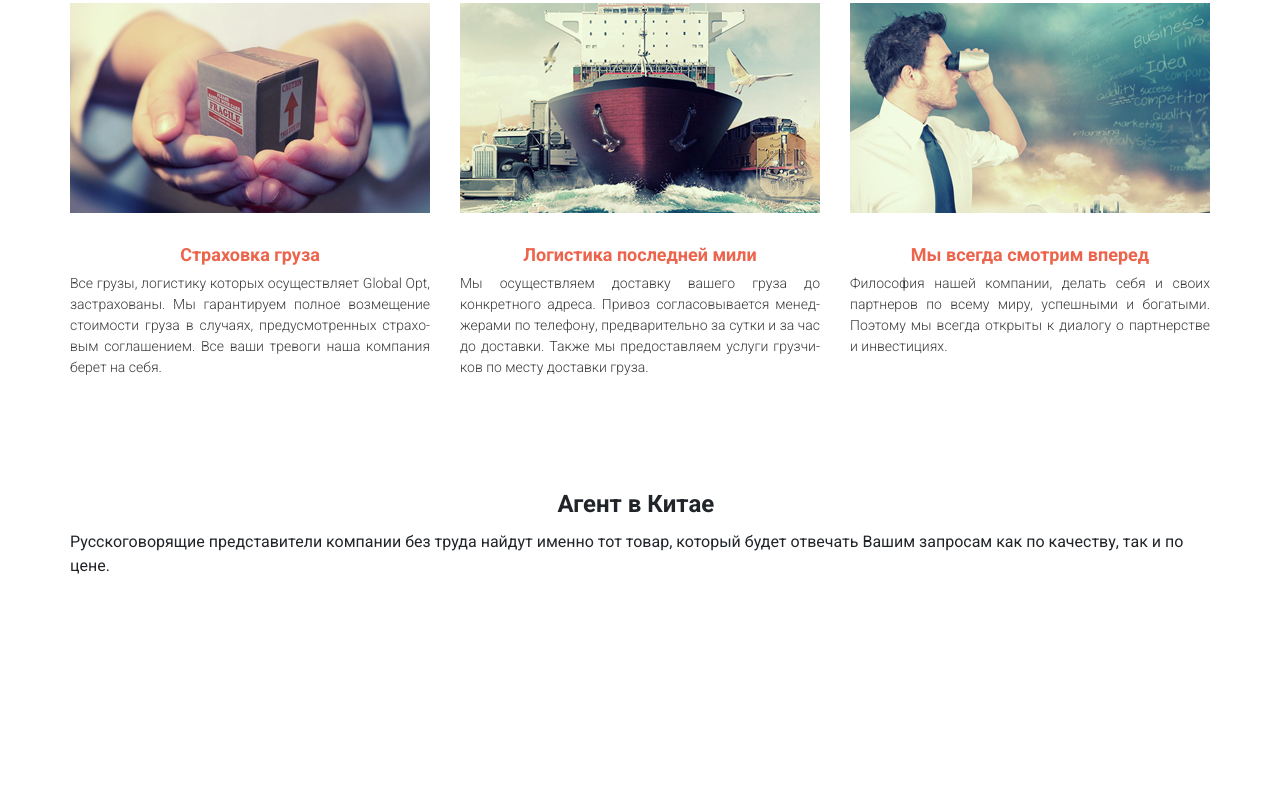
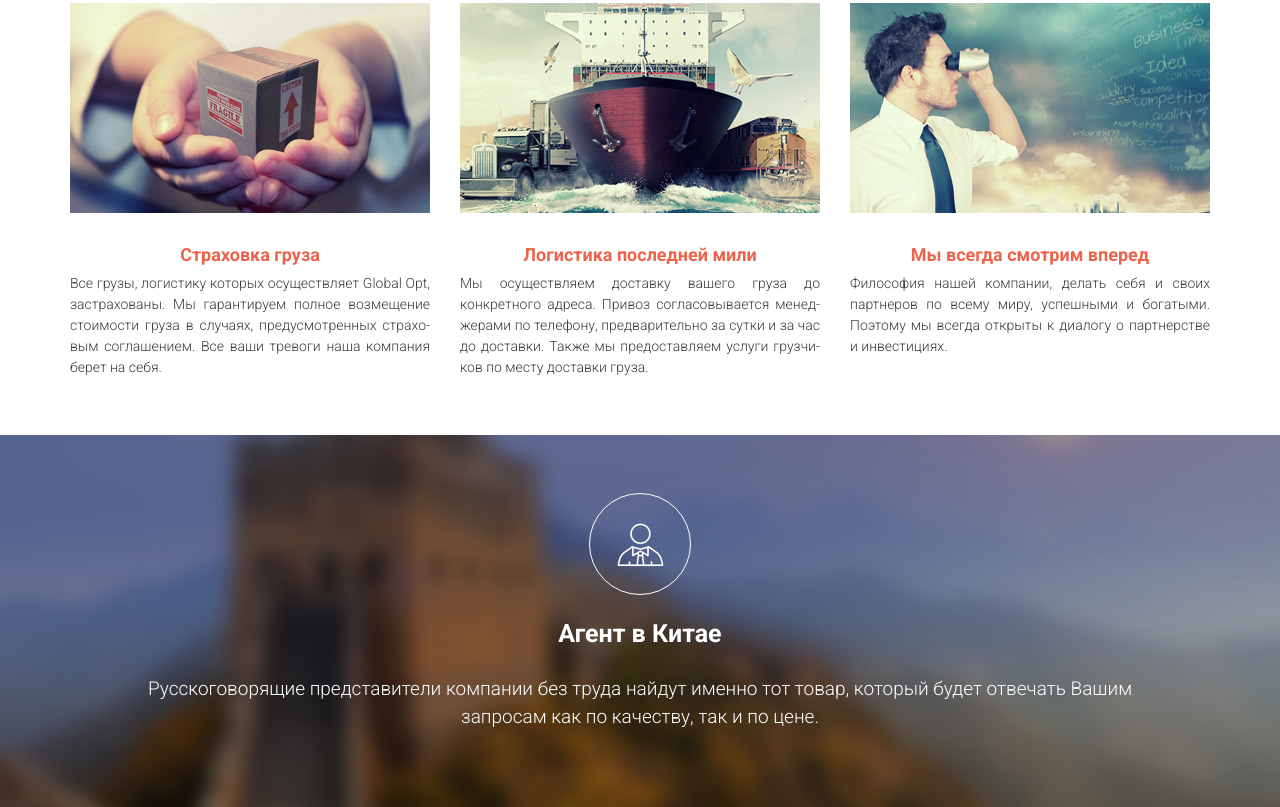
Before and after one commit to yurii-korolchuk/global, a plain HTML site: page src/index.html in a window 1280 px wide. Shown: the part 1516-2323 px from the top of the page. Before the commit the page ends 2094 px from the top, so only its background shows below. Drawn offline with Linux system fonts and the light colour scheme.

Commit message:
Stylized agent section. Fixed text align

```diff
--- a/src/index.html
+++ b/src/index.html
@@ -168,7 +168,7 @@
                     <h2 class="agent__header">Агент в Китае</h2>
                 </div>
             </div>
-            <div class="agent__text">Русскоговорящие представители компании без труда найдут именно тот товар, который будет отвечать  Вашим запросам как по качеству, так и по цене.
+            <div class="agent__text">Русскоговорящие представители компании без труда найдут именно тот товар, который будет отвечать  Вашим <br> запросам как по качеству, так и по цене.
             </div>
         </div>
     </section>
--- /dev/null
+++ b/src/sass/blocks/_agent.sass
@@ -0,0 +1,27 @@
+.agent
+    min-height: 342px
+    background: url(../img/agent_bg.jpg) center (center / cover) no-repeat
+    padding: 58px 0 75px 0
+    &__icon
+        display: flex
+        position: relative
+        left: 50%
+        transform: translateX(-50%)
+        align-items: center
+        justify-content: center
+        width: 102px
+        height: 102px
+        border: 1px solid $sub-color
+        border-radius: 100%
+    &__header
+        font-size: 25px
+        font-weight: bold
+        text-align: center
+        color: $sub-color
+        margin: 20px 0 22px 0
+    &__text
+        font-size: 19px
+        font-weight: 300
+        margin-bottom: 0
+        text-align: center
+        color: $sub-color
--- a/src/sass/style.sass
+++ b/src/sass/style.sass
@@ -7,6 +7,7 @@
 @import blocks/_advantages
 @import blocks/_header-text
 @import blocks/_work
+@import blocks/_agent
 *
     margin: 0
     padding: 0
```
Also changed, not shown: src/css/style.min.css, 1 other file.
